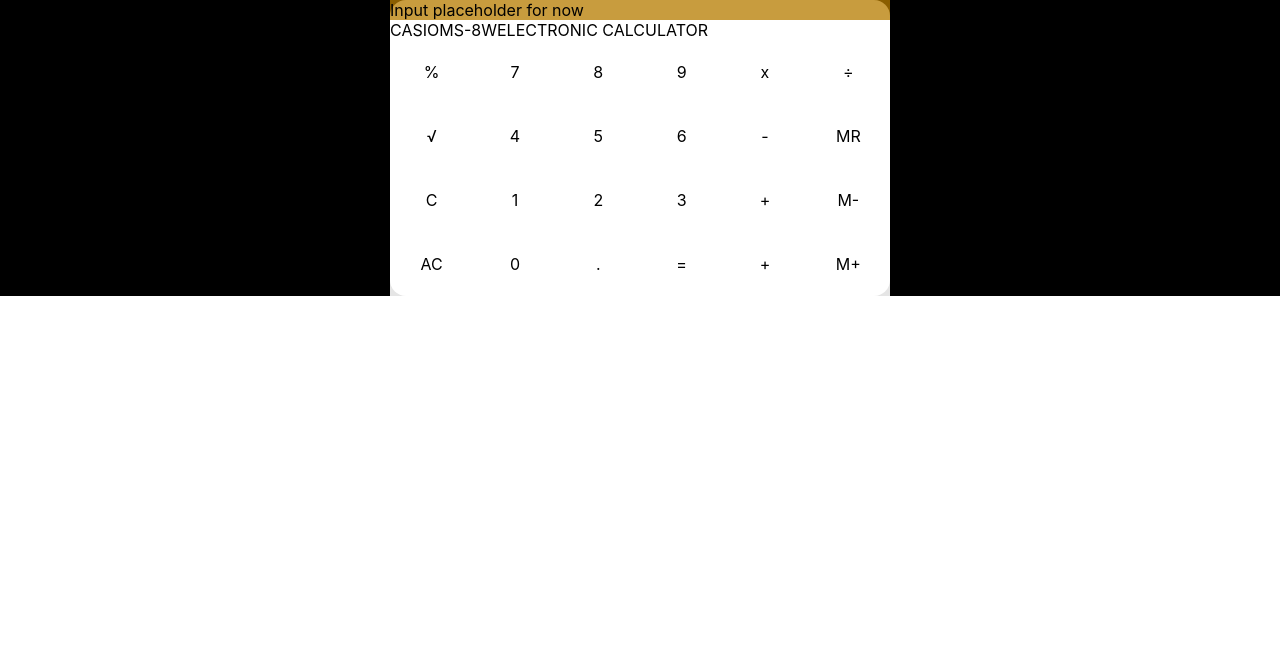
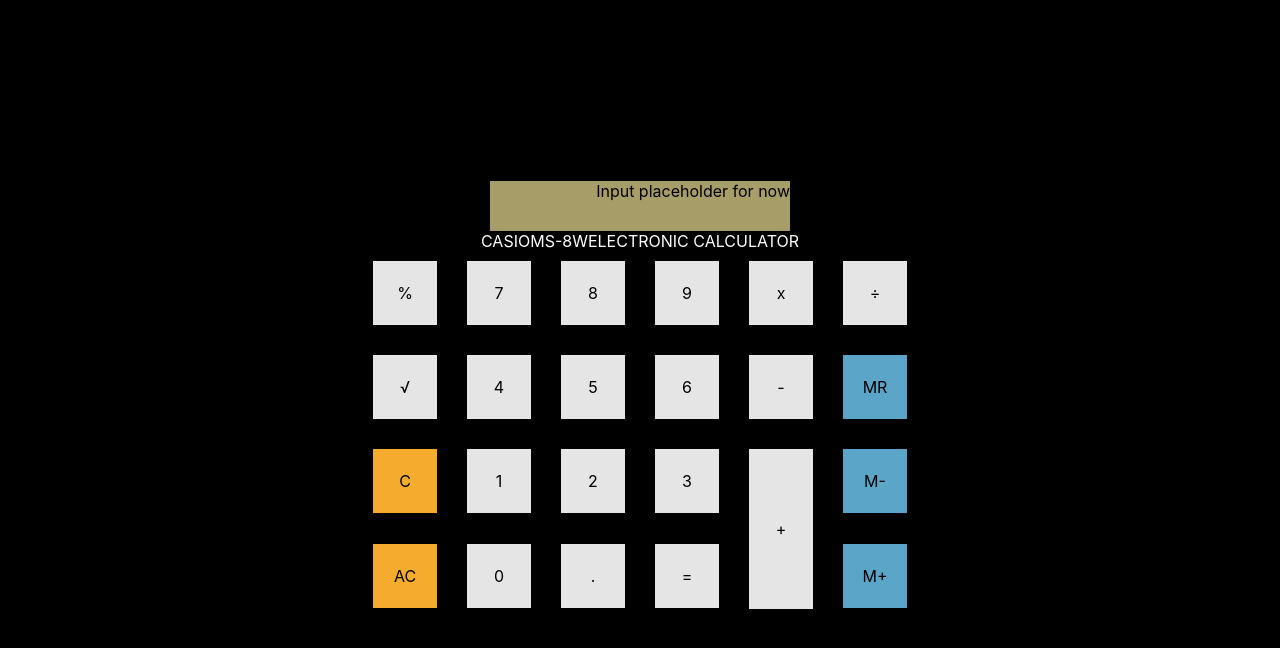
Before and after one commit to TheHutch83/dh-react-calculator, a React (Create React App) app: page / in a window 1280 px wide. Shown: the top 648 px of the page. Built offline with nearby package versions, Linux system fonts and the light colour scheme.

Commit message:
updates before restarting the app

```diff
--- a/src/App.js
+++ b/src/App.js
@@ -1,50 +1,44 @@
 import React from "react";
 import Button from "./components/Button";
 import "./styling/App.css";
+import "./styling/Button.css";
 import Input from "./components/Input";
 import Info from "./components/Info";
 
 const App = () => {
   return (
-    <div className="app">
-      <div className="calculator">
-        <div>
+    <div className="app-container">
+      <div className="calculator-container">
+        <div className="input">
           <Input />
         </div>
         <div className="info-panel">
           <Info />
         </div>
         <div className="solar-panel"></div>
-        <div className="calc-row">
+        <div className="calc-grid">
           <Button symbol={"%"} />
           <Button symbol={"7"} />
           <Button symbol={"8"} />
           <Button symbol={"9"} />
           <Button symbol={"x"} />
           <Button symbol={"÷"} />
-        </div>
-        <div className="calc-row">
           <Button symbol={"√"} />
           <Button symbol={"4"} />
           <Button symbol={"5"} />
           <Button symbol={"6"} />
           <Button symbol={"-"} />
           <Button symbol={"MR"} />
-        </div>
-        <div className="calc-row">
           <Button symbol={"C"} />
           <Button symbol={"1"} />
           <Button symbol={"2"} />
           <Button symbol={"3"} />
-          <Button symbol={"+"} />
+          <Button symbol={"+"} className="large-button" />
           <Button symbol={"M-"} />
-        </div>
-        <div className="calc-row">
           <Button symbol={"AC"} />
           <Button symbol={"0"} />
           <Button symbol={"."} />
           <Button symbol={"="} />
-          <Button symbol={"+"} />
           <Button symbol={"M+"} />
         </div>
       </div>
--- a/src/components/Button.jsx
+++ b/src/components/Button.jsx
@@ -1,7 +1,19 @@
 import "../styling/Button.css";
 
-const Button = ({ symbol }) => {
-  return <div className="normal-buttons">{symbol}</div>;
+const Button = ({ symbol, className }) => {
+  const memoryButtonClass = ["MR", "M+", "M-"].includes(symbol)
+    ? "memory-button"
+    : "";
+
+  const cancelButtonClass = ["AC", "C"].includes(symbol) ? "cancel-button" : "";
+
+  return (
+    <div
+      className={`normal-buttons ${memoryButtonClass} ${cancelButtonClass} ${className}`}
+    >
+      {symbol}
+    </div>
+  );
 };
 
 export default Button;
--- a/src/styling/App.css
+++ b/src/styling/App.css
@@ -1,20 +1,22 @@
 body {
-  background-color: white;
+  background-color: black;
 }
 
-.app {
+.app-container {
   display: flex;
   justify-content: center;
   align-items: center;
-  background-color: black;
+  height: 100vh;
 }
 
-.calculator {
-  background-color: white;
-  width: 500px;
-  border-radius: 16px;
+.calculator-container {
+  display: flex;
+  flex-direction: column;
+  align-items: center;
 }
 
-.calc-row {
-  display: flex;
+.calc-grid {
+  display: grid;
+  grid-template-columns: repeat(6, 1fr);
+  grid-gap: 10px;
 }
--- a/src/styling/Button.css
+++ b/src/styling/Button.css
@@ -1,9 +1,24 @@
 .normal-buttons {
   height: 4em;
+  width: 4em;
   display: flex;
   justify-content: center;
   align-items: center;
   background-color: rgba(255, 255, 255, 0.898);
   color: black;
-  flex: 1;
+  margin: 10px;
 }
+
+.memory-button {
+  background-color: #5ba5c9;
+}
+
+.cancel-button {
+  background-color: #f5ab2d;
+}
+
+.large-button {
+  grid-row: span 2;
+  height: calc(8em + 10px);
+  height: 10em;
+}
--- a/src/styling/Info.css
+++ b/src/styling/Info.css
@@ -1,6 +1,6 @@
 .text {
   display: flex;
-  color: black;
+  color: white;
 }
 
 .casio {
--- a/src/styling/Input.css
+++ b/src/styling/Input.css
@@ -1,5 +1,9 @@
 .result-screen {
-  background-color: rgba(183, 125, 1, 0.756);
+  display: flex;
+  background-color: #a79d68;
+  width: 300px;
+  height: 50px;
+
   color: black;
   justify-content: flex-end;
 }
```
Also changed, not shown: src/styling/style.css (added).
